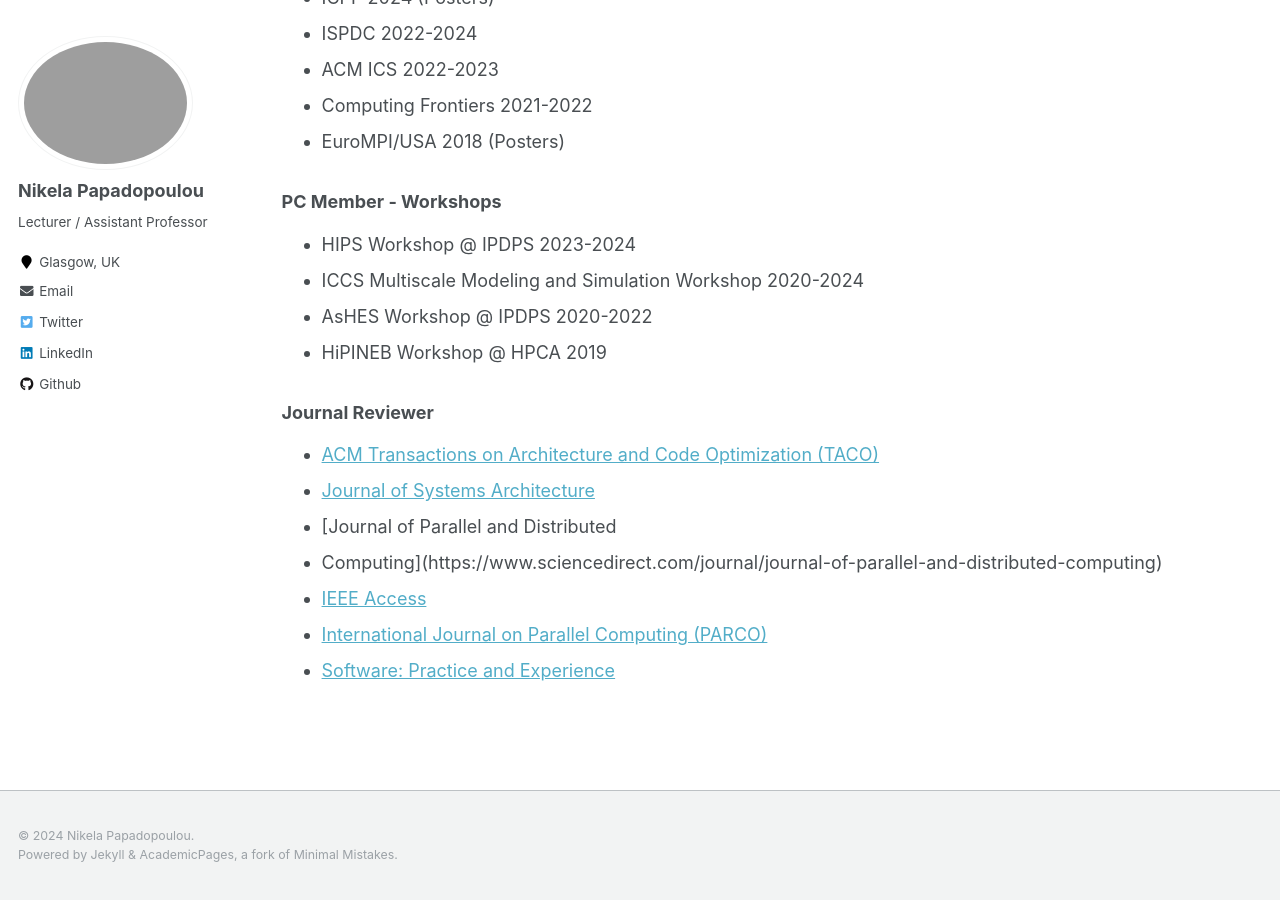
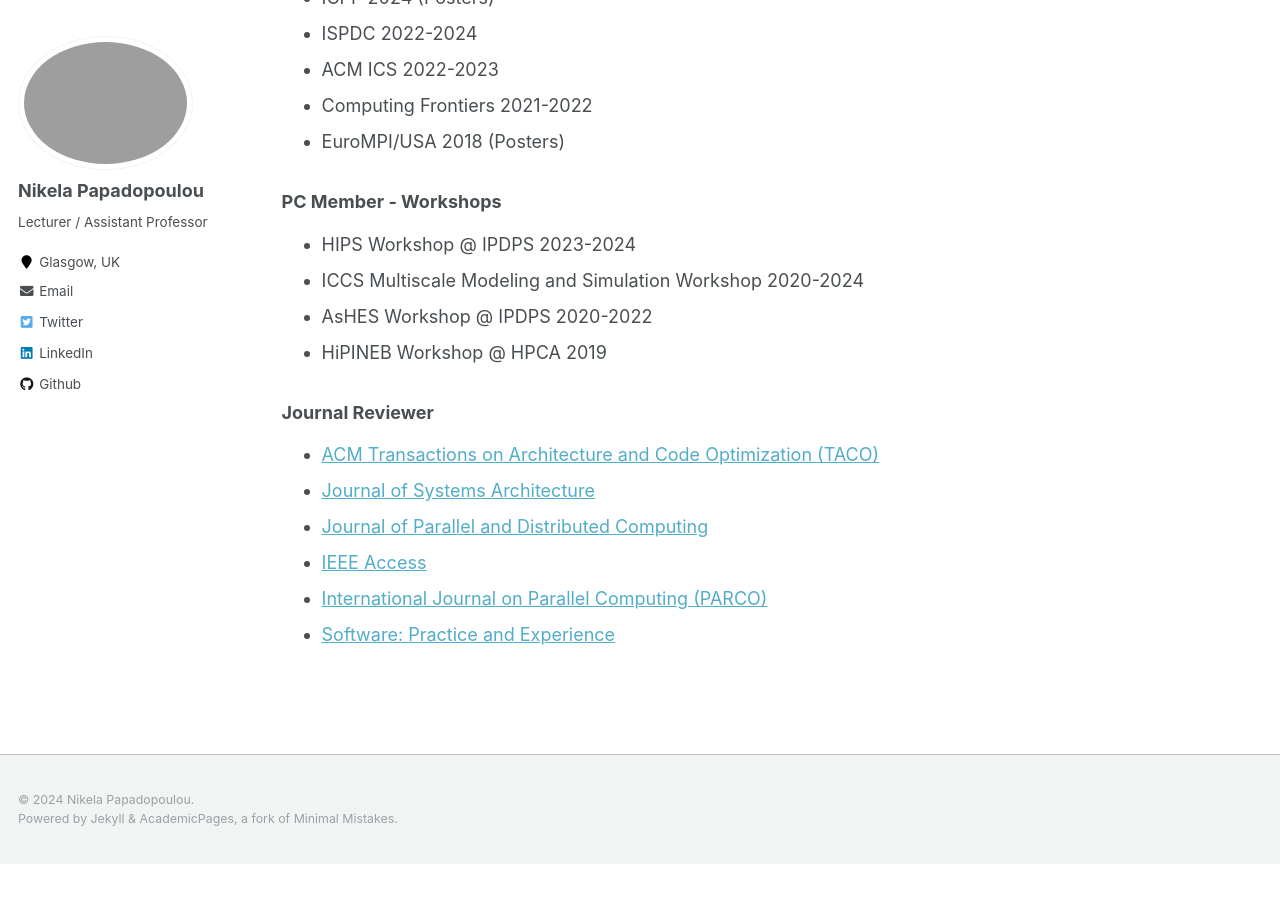
Before and after one commit to nikela/nikela.github.io, a Jekyll site: the page built from _pages/cv.md, in a window 1280 px wide and 900 px high, scrolled down 7145 px. Built offline with Jekyll 4.4.1, drawn with Linux system fonts in a browser that asks for light colours; after the commit the page ends 8009 px from its top, so only the background shows below that.

Commit message:
Fix typo in service

```diff
--- a/_pages/cv.md
+++ b/_pages/cv.md
@@ -98,8 +98,7 @@ Service
 ### Journal Reviewer
 * [ACM Transactions on Architecture and Code Optimization (TACO)](https://dl.acm.org/journal/taco)
 * [Journal of Systems Architecture](https://www.sciencedirect.com/journal/journal-of-systems-architecture)
-* [Journal of Parallel and Distributed
-* Computing](https://www.sciencedirect.com/journal/journal-of-parallel-and-distributed-computing)
+* [Journal of Parallel and Distributed Computing](https://www.sciencedirect.com/journal/journal-of-parallel-and-distributed-computing)
 * [IEEE Access](https://ieeeaccess.ieee.org/)
 * [International Journal on Parallel Computing (PARCO)](https://www.sciencedirect.com/journal/parallel-computing)
 * [Software: Practice and Experience](https://onlinelibrary.wiley.com/journal/1097024x)
```
